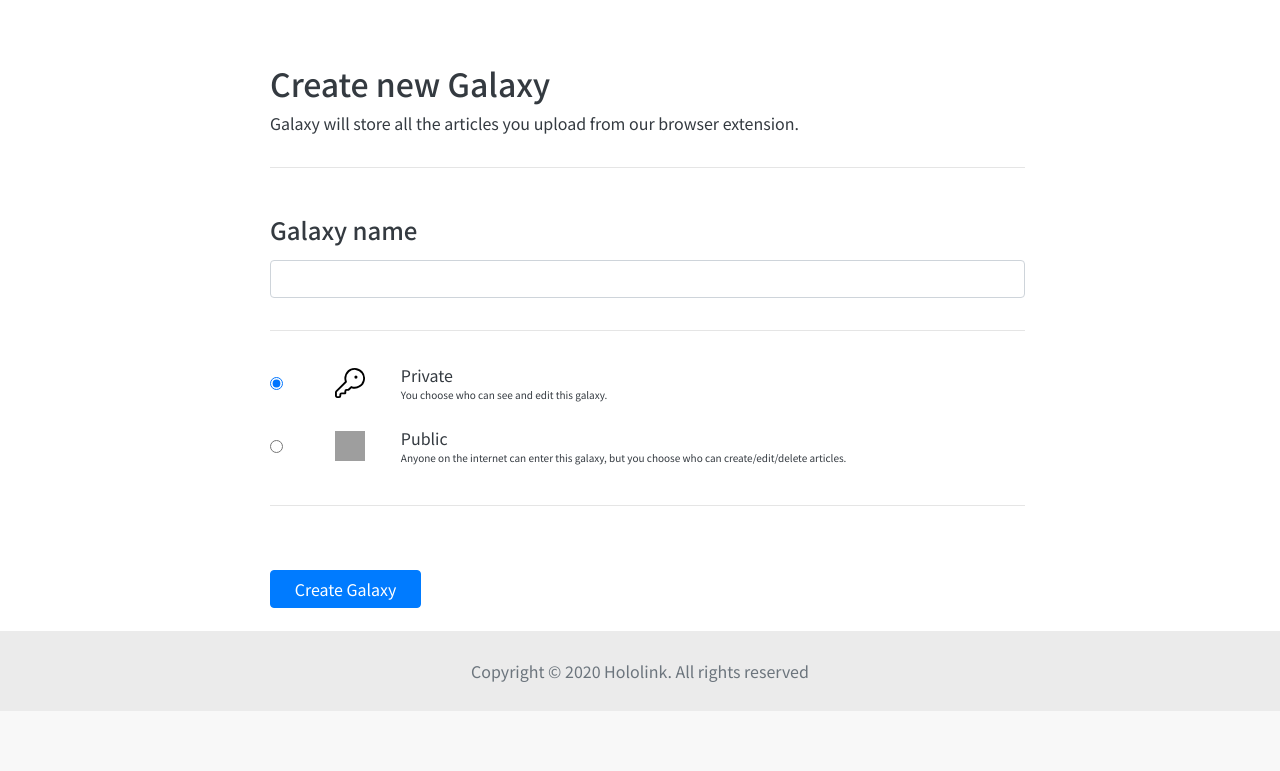
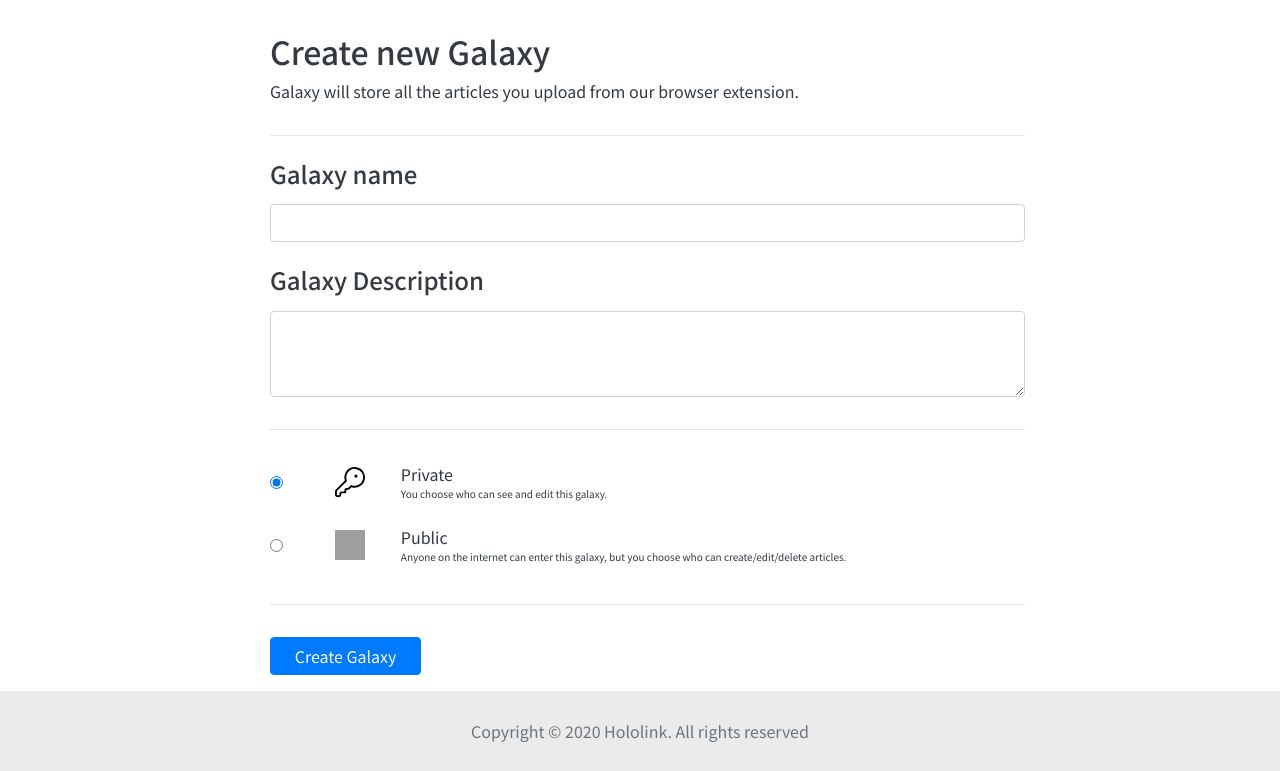
Before and after one commit to EiffelFly/hololink-main-frame, a Django app: page /projects/create/ in a window 1280 px wide. Shown: the part 96-867 px from the top of the page. Before the commit the page ends 807 px from the top, so only its background shows below. Run offline with Django 3.2, Linux system fonts and the light colour scheme; the visitor is signed in with stand-in values (Sample User, id 1); some libraries are stand-ins or nearby versions; grey boxes are pictures that could not be loaded.

Commit message:
Minor:form - added project_description field and updated form

```diff
--- a/hololink/project/forms.py
+++ b/hololink/project/forms.py
@@ -6,7 +6,7 @@ from django.core.exceptions import ValidationError
 class ProjectForm(forms.ModelForm):
 
     name = forms.CharField(
-        label=_('Galaxy name'),
+        label=_('Galaxy Name'),
         required = True,
         widget=forms.TextInput(
             attrs={
@@ -16,7 +16,19 @@ class ProjectForm(forms.ModelForm):
         ),
     )
 
-    project_visibility = forms.ChoiceField(
+    galaxy_description = forms.CharField(
+        label=_('Galaxy Description'),
+        required = False,
+        widget=forms.Textarea(
+            attrs={
+                'style':'',
+                'autocomplete':'off',
+                'rows':3,
+            },
+        ),
+    )
+
+    galaxy_visibility = forms.ChoiceField(
         required=True,
         label=_('Galaxy Visibility'),
         choices=Project.PROJECT_VISIBILITY_CHOICES,
@@ -29,6 +41,8 @@ class ProjectForm(forms.ModelForm):
 
         )
     )
+
+
 
     def clean_name(self):
         name = self.cleaned_data['name']
@@ -44,4 +58,4 @@ class ProjectForm(forms.ModelForm):
 
     class Meta:
         model = Project
-        fields = ['name', 'project_visibility']
+        fields = ['name', 'galaxy_description', 'galaxy_visibility']
--- a/hololink/project/templates/create_new_project_test.html
+++ b/hololink/project/templates/create_new_project_test.html
@@ -12,7 +12,7 @@
 </style>
 
 <div class="container-fluid" style="min-height: 95%;">
-    <div class="row" style="height: 4rem"></div>
+    <div class="row" style="height: 2rem"></div>
     <div class="row justify-content-center">
         <div class="col-auto"  style="width:50rem;  padding-left: 30px;">
             <h1 style="font-size: 2rem;">Create new Galaxy</h1>
@@ -40,8 +40,18 @@
                 {% for field in form %}
                 <div class="form-row">
                     <div class="form-group col">
-                        {% if field.label == 'Galaxy name' or field.label == '星系名' %}
-                            <h5 style="font-size: 1.5rem; margin-top: 2rem; margin-bottom: 1rem;">{% trans "Galaxy name" %}</h5>
+                        {% if field.label == 'Galaxy Name' or field.label == '星系名' %}
+                            <h5 style="font-size: 1.5rem; margin-top: 0.5rem; margin-bottom: 1rem;">{% trans "Galaxy name" %}</h5>
+                            {% if not field.errors %}
+                                {% render_field field class+='form-control' %}
+                            {% else %}
+                                {% render_field field class+='form-control border-danger' %}
+                                {% for error in field.errors %}
+                                <small class="text-danger d-block">{{ error }}</small>
+                                {% endfor %}
+                            {% endif %}
+                        {% elif field.label == 'Galaxy Description' or field.label == '星系介紹'%}
+                            <h5 style="font-size: 1.5rem; margin-top: 0.5rem; margin-bottom: 1rem;">{% trans "Galaxy Description" %}</h5>
                             {% if not field.errors %}
                                 {% render_field field class+='form-control' %}
                             {% else %}
@@ -52,7 +62,7 @@
                             {% endif %}
                         {% elif field.label == 'Galaxy Visibility' or field.label == '星系可視度' %}
                             <hr style="margin-bottom: 2rem;">
-                            {% for radio in form.project_visibility %}
+                            {% for radio in form.galaxy_visibility %}
                             <div class="row" style="margin-top: 1rem;">
                                 <div class="col">
                                     {% if radio.choice_label == 'Private' %}
@@ -99,7 +109,7 @@
                 </div>
                 {% endfor %}
 
-                <hr style="margin-bottom: 4rem;">
+                <hr style="margin-bottom: 2rem;">
                 <div class="form-row">
                     <div class="form-group col">
                         <button type="submit" class="btn btn-primary btn-block" style="width:20%">{% trans 'Create Galaxy' %}</button>
--- a/hololink/project/views.py
+++ b/hololink/project/views.py
@@ -79,7 +79,8 @@ def create_newproject(request):
         if form.is_valid():
             project = Project.objects.create(
                 name=form.cleaned_data.get('name'),
-                project_visibility=form.cleaned_data.get('project_visibility'),
+                description=form.cleaned_data.get('galaxy_description'),
+                project_visibility=form.cleaned_data.get('galaxy_visibility'),
                 created_by=request.user,
                 created_at=now(),
             )
```
